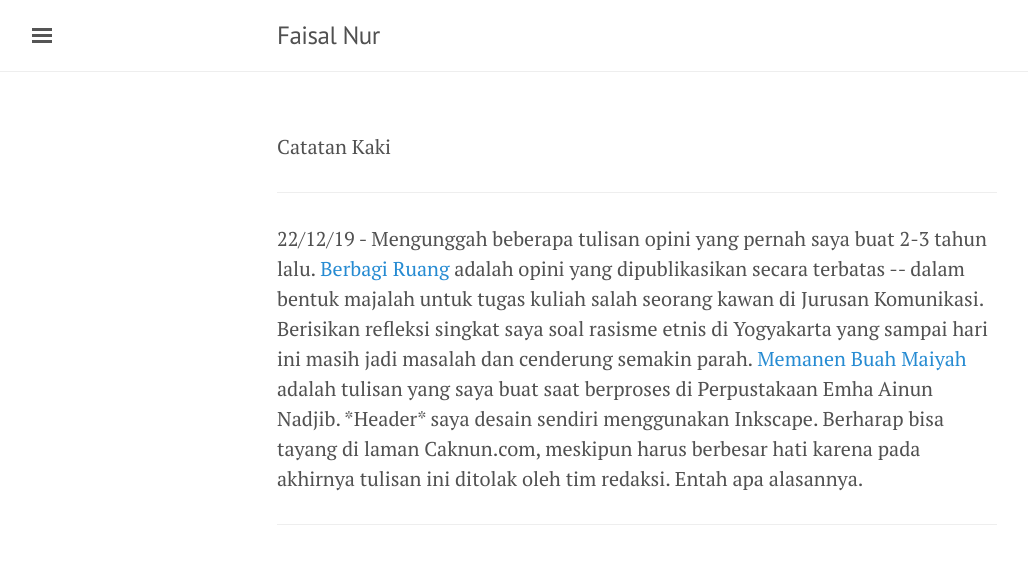
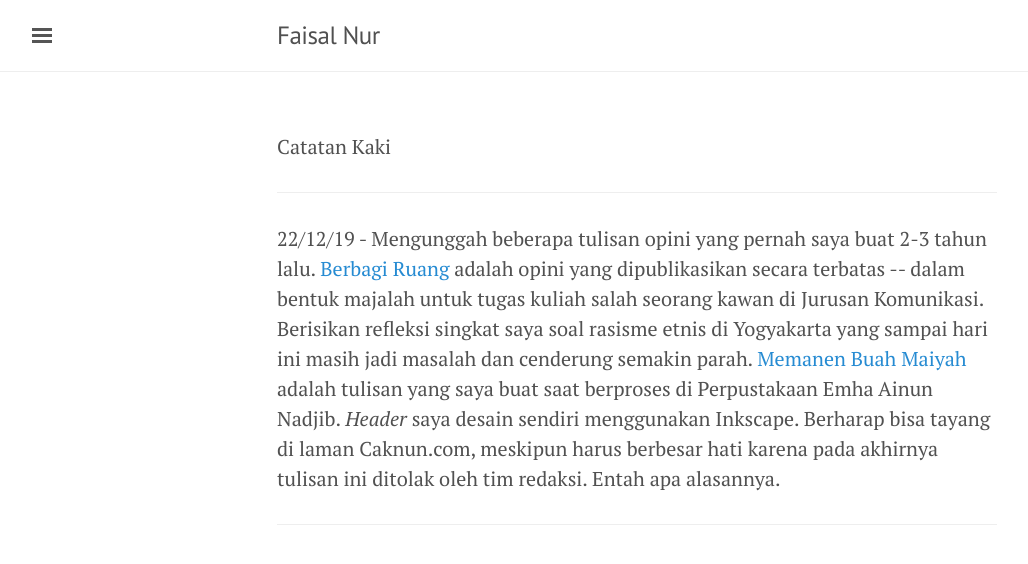
Before and after one commit to faisalnur/faisalnur.github.io, a Jekyll site: the page built from index.html, in a window 1280 px wide. Shown: the top 564 px of the page, without its empty margins (3-1031 px from the left). Built offline with Jekyll 4.4.1, drawn with Linux system fonts in a browser that asks for light colours; the list of posts is cut into pages by our own code.

```diff
--- a/index.html
+++ b/index.html
@@ -4,5 +4,5 @@ title:
 ---
 Catatan Kaki
 <hr />
-22/12/19 - Mengunggah beberapa tulisan opini yang pernah saya buat 2-3 tahun lalu. <a href="https://faisalnur.github.io/berbagiruang" target="_blank" rel="nofollow">Berbagi Ruang</a> adalah opini yang dipublikasikan secara terbatas -- dalam bentuk majalah untuk tugas kuliah salah seorang kawan di Jurusan Komunikasi. Berisikan refleksi singkat saya soal rasisme etnis di Yogyakarta yang sampai hari ini masih jadi masalah dan cenderung semakin parah. <a href="https://faisalnur.github.io/buahmaiyah" target="_blank" rel="nofollow">Memanen Buah Maiyah</a> adalah tulisan yang saya buat saat berproses di Perpustakaan Emha Ainun Nadjib. *Header* saya desain sendiri menggunakan Inkscape. Berharap bisa tayang di laman Caknun.com, meskipun harus berbesar hati karena pada akhirnya tulisan ini ditolak oleh tim redaksi. Entah apa alasannya.
+22/12/19 - Mengunggah beberapa tulisan opini yang pernah saya buat 2-3 tahun lalu. <a href="https://faisalnur.github.io/berbagiruang" target="_blank" rel="nofollow">Berbagi Ruang</a> adalah opini yang dipublikasikan secara terbatas -- dalam bentuk majalah untuk tugas kuliah salah seorang kawan di Jurusan Komunikasi. Berisikan refleksi singkat saya soal rasisme etnis di Yogyakarta yang sampai hari ini masih jadi masalah dan cenderung semakin parah. <a href="https://faisalnur.github.io/buahmaiyah" target="_blank" rel="nofollow">Memanen Buah Maiyah</a> adalah tulisan yang saya buat saat berproses di Perpustakaan Emha Ainun Nadjib. <i>Header</i> saya desain sendiri menggunakan Inkscape. Berharap bisa tayang di laman Caknun.com, meskipun harus berbesar hati karena pada akhirnya tulisan ini ditolak oleh tim redaksi. Entah apa alasannya.
 <hr />
```
